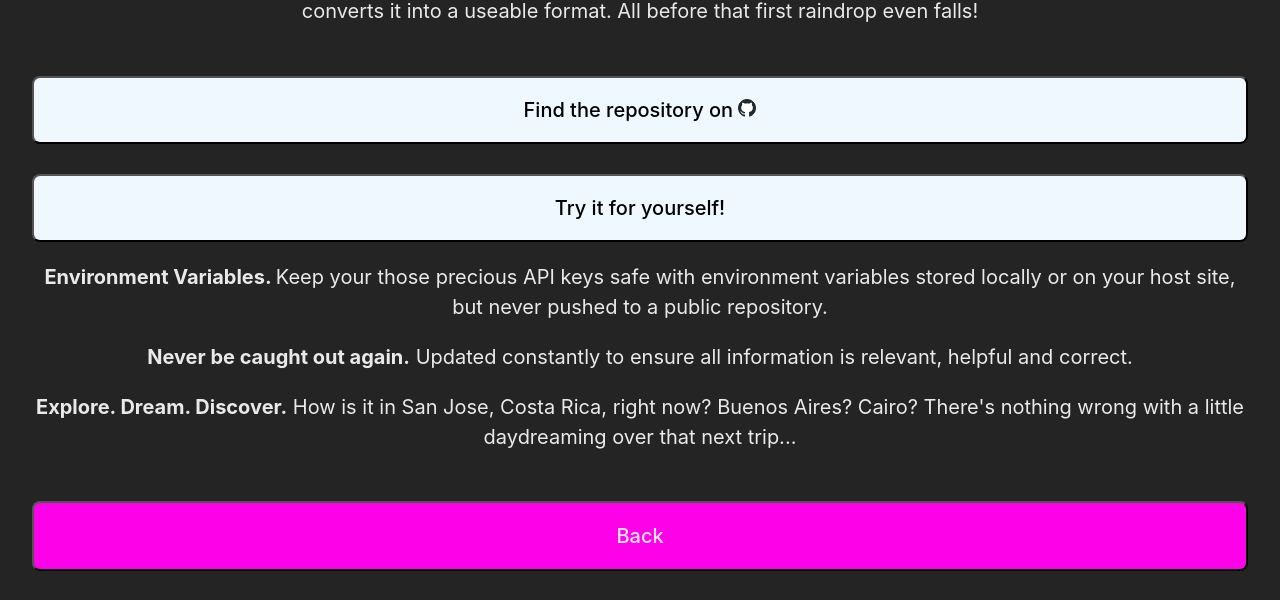
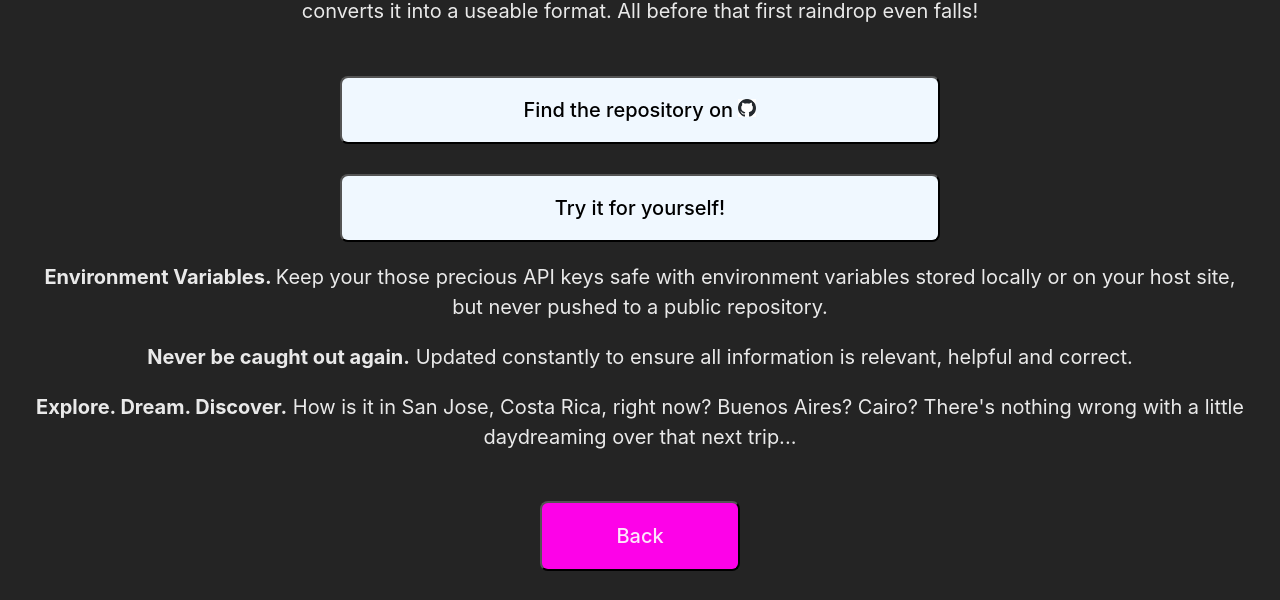
Before and after one commit to DanielCouperthwaite/urban-health, a React (Vite) app: page /project/WeatherOrNot in a window 1280 px wide. Shown: the part 1029-1629 px from the top of the page. Built offline with nearby package versions, Linux system fonts and the light colour scheme.

Commit message:
alter back button spacing

```diff
--- a/src/Home/Project/Project.css
+++ b/src/Home/Project/Project.css
@@ -1,5 +1,5 @@
 .image-holder {
-    max-width: 100%;
+    width: 70%;
     height: auto;
     margin: auto;
 }
@@ -10,6 +10,7 @@
     font-size: 20px;
     width: 100%;
     padding: 20px;
+    max-width: 600px;
 
 }
 
@@ -36,6 +37,23 @@
     margin-right: 5px;
    }
 
+ .back-button {
+    border-radius: 8px;
+    /* padding: 0.3em 0.3em; */
+    font-size: 1em;
+    font-weight: 500;
+    font-family: inherit;
+    background-color: #fd02e8;
+    cursor: pointer;
+    transition: border-color 0.25s;
+    color: black(212, 255, 0);
+    size: 1em;
+    width: 100%;
+    max-width: 200px;
+    opacity: 1;
+    /* width: 4.7em; */
+  }
+
 .slide-buttons {
     background-color: transparent;
     border: none;
--- a/src/Home/Project/Project.jsx
+++ b/src/Home/Project/Project.jsx
@@ -62,7 +62,7 @@ export default function Project ({projects}) {
 
                 <div>
                         <Link to="/home">
-                            <button>
+                            <button className='back-button'>
                                 <p>Back</p>
                             </button>
                         </Link>
```
